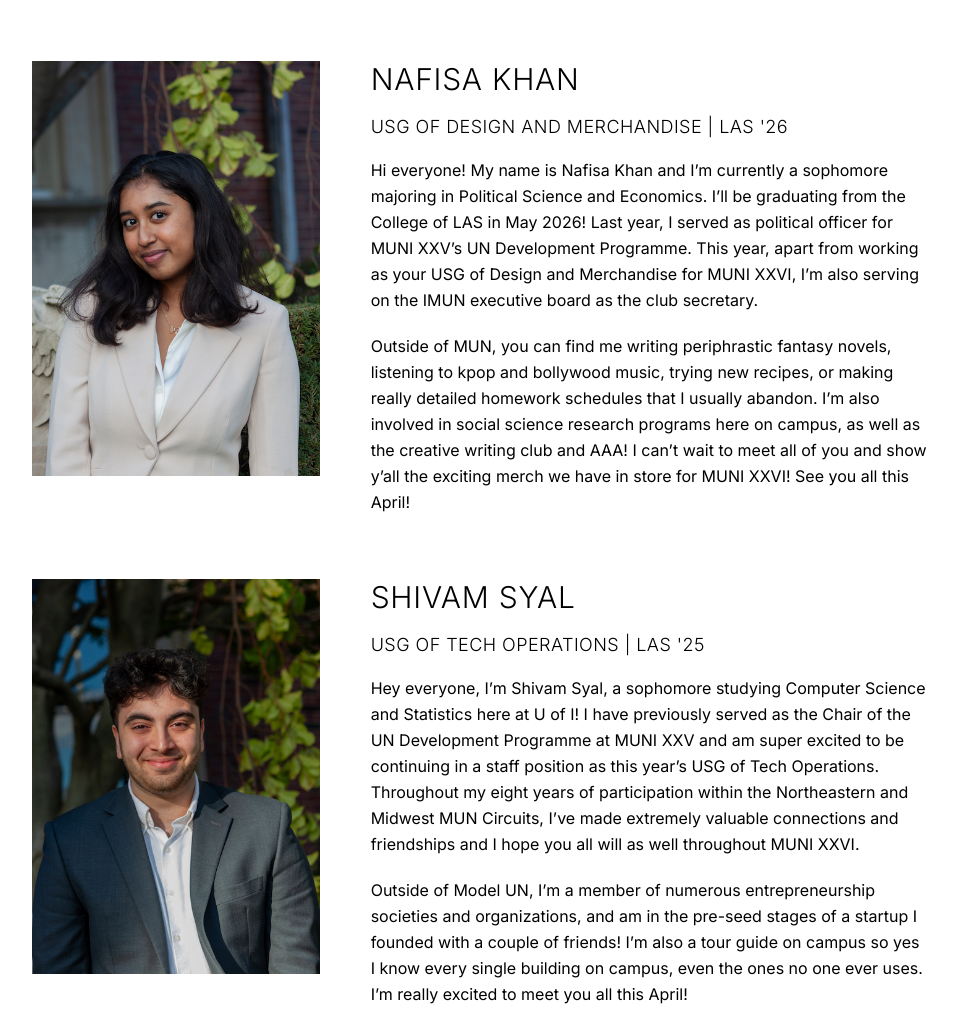
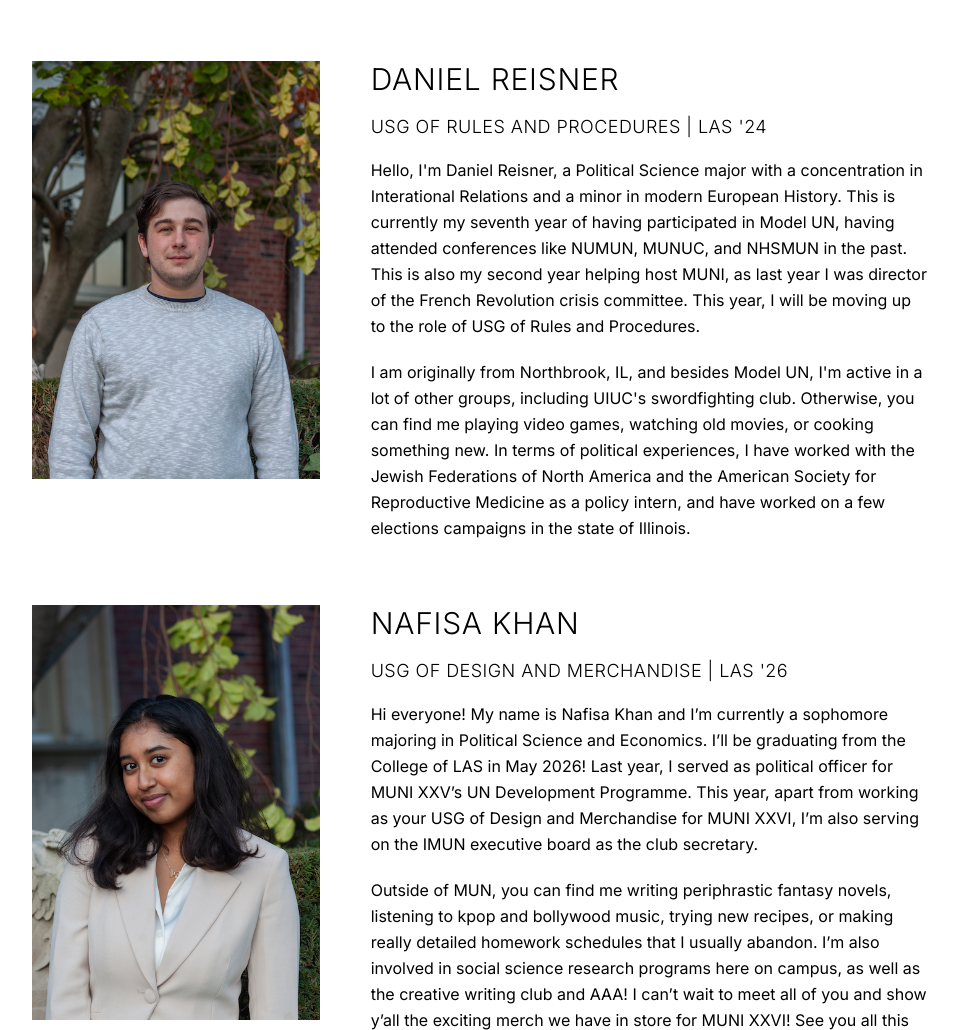
Before and after one commit to illinoismun/illinoismun.github.io, a website: page about.html in a window 1280 px wide. Shown: the part 2559-3589 px from the top of the page, without its empty margins (160-1118 px from the left). Drawn offline with nearby package versions, Linux system fonts and the light colour scheme.

Commit message:
adding new sec pics and bios #4

```diff
--- a/about.html
+++ b/about.html
@@ -123,6 +123,20 @@
                     </div>
 
                     <div class="grid grid-cols-1 md:grid-cols-3 py-8">
+                        <img src="assets/headshots/daniel.jpg" class="md:w-72 float-none md:float-left mb-8 md:mb-0">
+                        <div class="col-span-2 md:pl-10">
+                            <div class="text-3xl mb-4 uppercase font-light tracking-wide">Daniel Reisner</div>
+                            <div class="text-lg mb-4 uppercase font-light tracking-wide">USG of Rules and Procedures | LAS '24</div>
+                            <div class="leading-relaxed">
+                                Hello, I'm Daniel Reisner, a Political Science major with a concentration in Interational Relations and a minor in modern European History. This is currently my seventh year of having participated in Model UN, having attended conferences like NUMUN, MUNUC, and NHSMUN in the past. This is also my second year helping host MUNI, as last year I was director of the French Revolution crisis committee. This year, I will be moving up to the role of USG of Rules and Procedures.
+                            </div>
+                            <div class="leading-relaxed pt-5">
+                                I am originally from Northbrook, IL, and besides Model UN, I'm active in a lot of other groups, including UIUC's swordfighting club. Otherwise, you can find me playing video games, watching old movies, or cooking something new. In terms of political experiences, I have worked with the Jewish Federations of North America and the American Society for Reproductive Medicine as a policy intern, and have worked on a few elections campaigns in the state of Illinois.
+                            </div>
+                        </div>
+                    </div>
+
+                    <div class="grid grid-cols-1 md:grid-cols-3 py-8">
                         <img src="assets/headshots/nafisa.jpg" class="md:w-72 float-none md:float-left mb-8 md:mb-0">
                         <div class="col-span-2 md:pl-10">
                             <div class="text-3xl mb-4 uppercase font-light tracking-wide">Nafisa Khan</div>
```
Also changed, not shown: assets/headshots/daniel.jpg (added), 1 other file.
